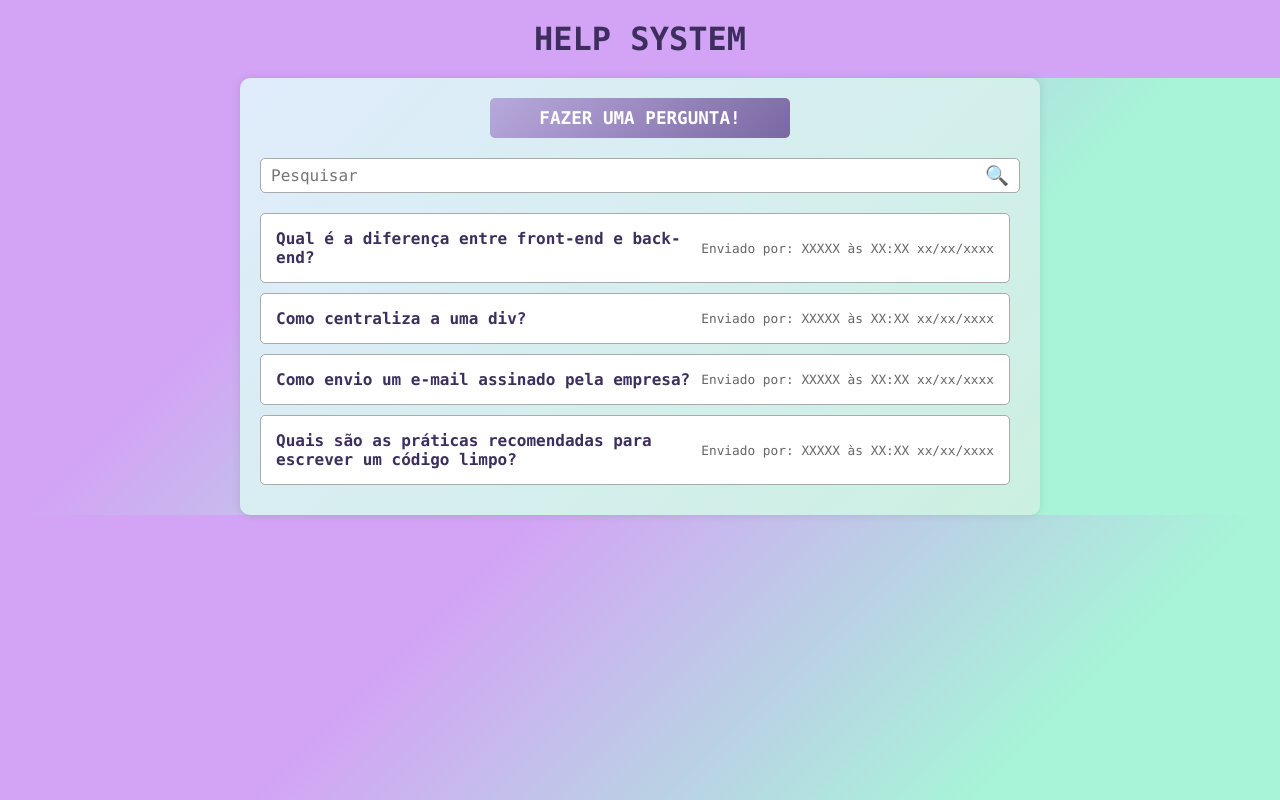
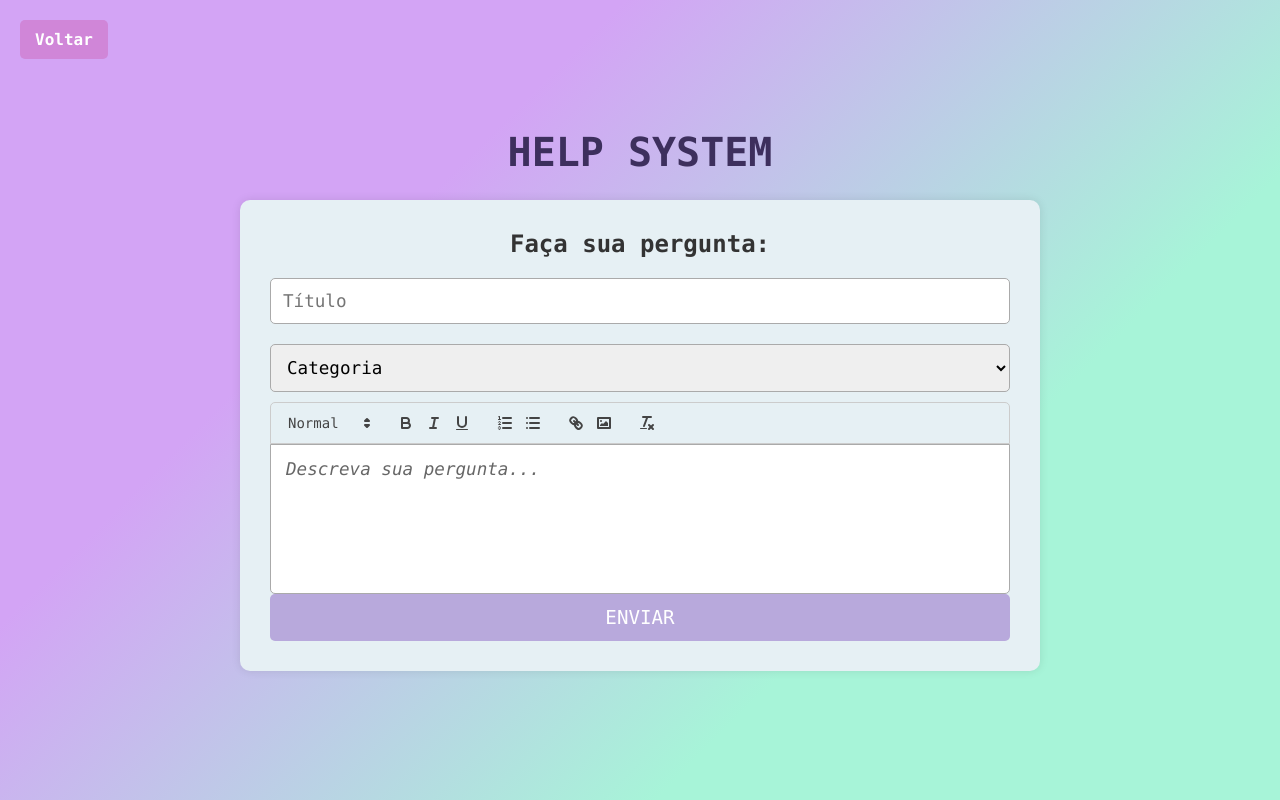
Before and after one commit to vinicius-vses/helpsystem, a Flask app: template templates/pergunta.html in a window 1280 px wide. Run offline with Flask 3, Linux system fonts and the light colour scheme; the template is opened without the code that fills it, so the values that code supplies are empty; some libraries are stand-ins or nearby versions.

Commit message:
Correção da página index e perguntas

```diff
--- a/static/css/pergunta.css
+++ b/static/css/pergunta.css
@@ -4,124 +4,113 @@
     box-sizing: border-box;
     font-family: 'Lucida Console', Monaco, monospace;
 }
-
 body {
     display: flex;
-    flex-direction: column;
+    justify-content: center;
     align-items: center;
+    height: 100vh;
     background: linear-gradient(135deg, #d3a4f5 30%, #a7f4d8 70%);
+}
+.container {
+    text-align: center;
+}
+h1 {
+    font-size: 2.5em;
+    color: #3d2f5d;
+    font-weight: bold;
+    margin-bottom: 2vw;
+}
+.form-container {
+    background-color: #e6f0f4;
+    border-radius: 10px;
+    padding: 30px;
+    width: 800px;
+    box-shadow: 0px 0px 10px rgba(0, 0, 0, 0.1);
+}
+label {
+    display: block;
+    font-size: 1.5em;
     color: #333;
+    margin-bottom: 10px;
+    font-weight: bold;
 }
-
-header {
+input[type="text"],
+select {
     width: 100%;
-    text-align: center;
-    padding: 20px 0;
-    background: #d3a4f5;
+    padding: 12px;
+    margin: 10px 0;
+    border-radius: 5px;
+    border: 1px solid #aaa;
+    font-size: 1.1em;
 }
-
-header h1 {
-    font-size: 2em;
-    color: #3d2f5d;
+#quillInput {
+    background-color: white;
+    height: 150px;
+    margin: 0;
+    border-radius: 0 0 5px 5px;
+    border: 1px solid #aaa;
+    font-size: 1.1em;
 }
-
-.container {
-    width: 90%;
-    max-width: 800px;
-    background: linear-gradient(135deg, #e0ecfc, #cbf0e1);
-    border-radius: 10px;
-    padding: 20px;
-    box-shadow: 0 0 10px rgba(0, 0, 0, 0.1);
+.ql-toolbar {
+    border-radius: 5px 5px 0 0;
+    border: 1px solid #aaa;
+    border-bottom: none;
+    text-align: left;
 }
-
-.ask-button {
-    display: block;
+.ql-container {
+    border: none;
+    font-size: 1em;
+}
+button {
     width: 100%;
-    max-width: 300px;
-    margin: 0 auto 20px;
-    padding: 10px;
-    background: linear-gradient(135deg, #b8a9dc, #7a68a2);
+    padding: 12px;
+    background-color: #b8a9dc;
+    border: none;
     color: #fff;
-    font-size: 1.1em;
-    font-weight: bold;
-    border: none;
+    font-size: 1.2em;
     border-radius: 5px;
     cursor: pointer;
-    transition: background 0.3s;
+    transition: background-color 0.3s;
 }
-
-.ask-button:hover {
-    background: linear-gradient(135deg, #9a7fb8, #5e4972);
+button:hover {
+    background-color: #9a7fb8;
 }
-
-.search-bar {
-    display: flex;
-    align-items: center;
+.back-button {
+    display: inline-block;
     margin-bottom: 20px;
-    background: #fff;
-    border: 1px solid #aaa;
+    padding: 12px 20px;
+    background-color: #b8a9dc;
+    color: #fff;
+    font-size: 1em;
+    font-weight: bold;
+    text-decoration: none;
     border-radius: 5px;
-    padding: 5px 10px;
+    transition: background-color 0.3s;
 }
-
-.search-bar input {
-    flex: 1;
-    border: none;
-    outline: none;
+.back-button:hover {
+    background-color: #6f97b3;
+}
+.form-container {
+    background-color: #e6f0f4;
+    border-radius: 10px;
+    padding: 30px;
+    width: 800px;
+    box-shadow: 0px 0px 10px rgba(0, 0, 0, 0.1);
+    text-align: center;
+}
+.back-button {
+    position: absolute;
+    top: 20px;
+    left: 20px;
+    padding: 10px 15px;
+    background-color: #d086d8;
+    color: #fff;
     font-size: 1em;
+    font-weight: bold;
+    text-decoration: none;
+    border-radius: 5px;
+    transition: background-color 0.3s;
 }
-
-.search-icon {
-    font-size: 1.2em;
-    color: #888;
+.back-button:hover {
+    background-color: #9a7fb8;
 }
-
-.questions-list {
-    max-height: 400px;
-    overflow-y: auto;
-    padding-right: 10px;
-    position: relative;
-}
-
-.questions-list::-webkit-scrollbar {
-    width: 6px;
-}
-
-.questions-list::-webkit-scrollbar-thumb {
-    background-color: #888;
-    border-radius: 10px;
-}
-
-.questions-list::-webkit-scrollbar-track {
-    background: #e0ecfc;
-}
-
-.question-box {
-    background: #fff;
-    border: 1px solid #aaa;
-    border-radius: 5px;
-    padding: 15px;
-    margin-bottom: 10px;
-    display: flex;
-    justify-content: space-between;
-    align-items: center;
-}
-
-.question-link {
-    font-size: 1em;
-    color: #3d2f5d;
-    text-decoration: none;
-    flex: 1;
-    margin-right: 10px;
-    font-weight: bold;
-    transition: color 0.3s;
-}
-
-.question-link:hover {
-    color: #5e4972;
-}
-
-.info {
-    font-size: 0.8em;
-    color: #666;
-}
--- a/templates/pergunta.html
+++ b/templates/pergunta.html
@@ -5,35 +5,52 @@
     <meta name="viewport" content="width=device-width, initial-scale=1.0">
     <title>Help System</title>
     <link rel="stylesheet" href="/static/css/pergunta.css">
+    <link href="https://cdn.jsdelivr.net/npm/quill@1.3.6/dist/quill.snow.css" rel="stylesheet">
 </head>
 <body>
-    <header>
+    <div class="container">
         <h1>HELP SYSTEM</h1>
-    </header>
-    <div class="container">
-        <button class="ask-button">FAZER UMA PERGUNTA!</button>
-        <div class="search-bar">
-            <input type="text" placeholder="Pesquisar">
-            <span class="search-icon">🔍</span>
-        </div>
-        <div class="questions-list">
-            <div class="question-box">
-                <a href="#" class="question-link">Qual é a diferença entre front-end e back-end?</a>
-                <span class="info">Enviado por: XXXXX às XX:XX xx/xx/xxxx</span>
-            </div>
-            <div class="question-box">
-                <a href="#" class="question-link">Como centraliza a uma div?</a>
-                <span class="info">Enviado por: XXXXX às XX:XX xx/xx/xxxx</span>
-            </div>
-            <div class="question-box">
-                <a href="#" class="question-link">Como envio um e-mail assinado pela empresa?</a>
-                <span class="info">Enviado por: XXXXX às XX:XX xx/xx/xxxx</span>
-            </div>
-            <div class="question-box">
-                <a href="#" class="question-link">Quais são as práticas recomendadas para escrever um código limpo?</a>
-                <span class="info">Enviado por: XXXXX às XX:XX xx/xx/xxxx</span>
-            </div>
+        <div class="form-container">
+            <a href="index.html" class="back-button">Voltar</a>
+            <label for="titulo">Faça sua pergunta:</label>
+            <input type="text" id="titulo" placeholder="Título">
+            <select id="categoria">
+                <option value="" disabled selected>Categoria</option>
+                <option value="conta-e-cadastro">Conta e Cadastro</option>
+                <option value="pagamentos-e-faturamento">Pagamentos e Faturamento</option>
+                <option value="configuracoes-e-preferencias">Configurações e Preferências</option>
+                <option value="tecnico-e-solucao-de-problemas">Técnico e Solução de Problemas</option>
+                <option value="seguranca-e-privacidade">Segurança e Privacidade</option>
+                <option value="funcionalidades-e-recursos">Funcionalidades e Recursos</option>
+                <option value="suporte-e-atendimento-ao-cliente">Suporte e Atendimento ao Cliente</option>
+                <option value="integracoes-e-apis">Integrações e APIs</option>
+                <option value="feedback-e-sugestoes">Feedback e Sugestões</option>
+                <option value="comunidade-e-colaboracao">Comunidade e Colaboração</option>
+                <option value="documentacao-e-tutoriais">Documentação e Tutoriais</option>
+                <option value="atualizacoes-e-novidades">Atualizações e Novidades</option>
+                <option value="politicas-e-termos-de-uso">Políticas e Termos de Uso</option>
+                <option value="outro">Outro</option>
+            </select>
+            <div id="quillInput"></div>
+            <button type="submit">ENVIAR</button>
         </div>
     </div>
+
+    <script src="https://cdn.jsdelivr.net/npm/quill@1.3.6/dist/quill.min.js"></script>
+    <script>
+        var quill = new Quill('#quillInput', {
+            theme: "snow",
+            placeholder: "Descreva sua pergunta...",
+            modules: {
+                toolbar: [
+                    [{ 'header': [1, 2, false] }],
+                    ['bold', 'italic', 'underline'],
+                    [{ 'list': 'ordered'}, { 'list': 'bullet' }],
+                    ['link', 'image'],
+                    ['clean']
+                ]
+            }
+        });
+    </script>
 </body>
 </html>
```
Also changed, not shown: static/css/index.css (+9 -3 lines), templates/index.html (+12 -10 lines).
